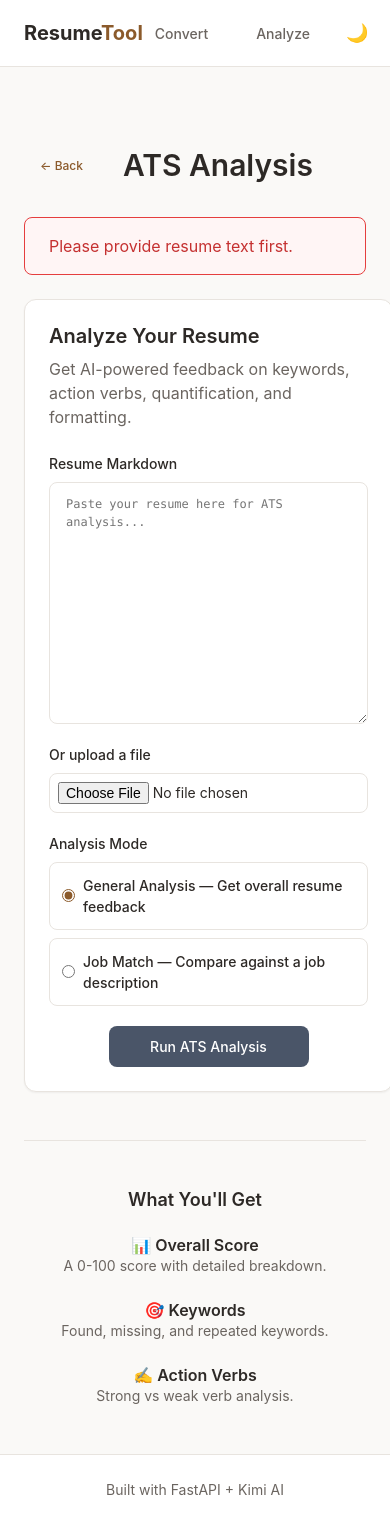
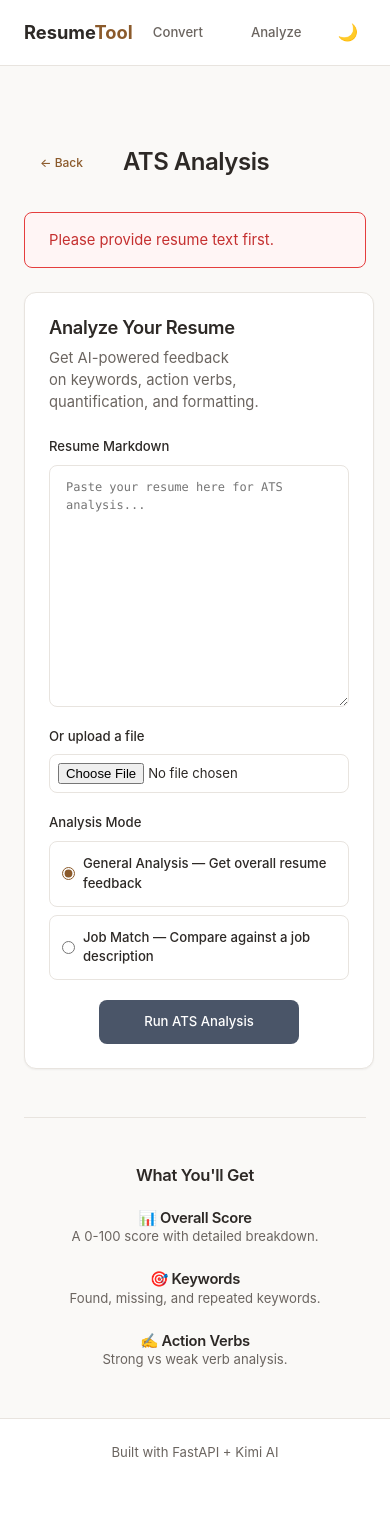
Before and after one commit to shukraditya/resume-generator-ats, a FastAPI app: page /improve in a window 390 px wide. After the commit the page ends 1457 px from the top, so only its background shows below. Run offline with FastAPI, Linux system fonts and the light colour scheme; some libraries are stand-ins or nearby versions.

Commit message:
refactor: modernize CSS with design system improvements
- Add fluid typography using clamp()
- Use logical properties (inline/block) throughout
- Add prefers-reduced-motion support
- Replace :focus with :focus-visible for better UX
- Consolidate transitions using CSS variables
- Add text-wrap: balance for better typography
- Add color-scheme meta for dark mode
- Improve button states with active transform
- Normalize breakpoint at 768px
- Add hanging-punctuation and optimizelegibility

```diff
--- a/static/css/style.css
+++ b/static/css/style.css
@@ -26,29 +29,30 @@
   --color-error: #e53e3e;
   --color-error-bg: #fff5f5;
 
-    /* Code preview (light mode default) */
+  /* Code preview */
   --color-code-bg: #1a1a1a;
   --color-code-text: #e4e4e4;
 
-    /* Typography */
+  /* Typography - Fluid scale using clamp */
   --font-sans: -apple-system, BlinkMacSystemFont, "Segoe UI", Roboto, "Helvetica Neue", Arial, sans-serif;
   --font-serif: Georgia, "Times New Roman", serif;
   --font-mono: "SF Mono", Monaco, "Cascadia Code", "Roboto Mono", Consolas, monospace;
 
-    --text-xs: 0.75rem;
-    --text-sm: 0.875rem;
-    --text-base: 1rem;
-    --text-lg: 1.125rem;
-    --text-xl: 1.25rem;
-    --text-2xl: 1.5rem;
-    --text-3xl: 1.875rem;
-    --text-4xl: 2.25rem;
+  /* Fluid type scale */
+  --text-xs: clamp(0.7rem, 0.75vw + 0.6rem, 0.75rem);
+  --text-sm: clamp(0.8rem, 0.5vw + 0.7rem, 0.875rem);
+  --text-base: clamp(0.9rem, 0.5vw + 0.8rem, 1rem);
+  --text-lg: clamp(1rem, 0.75vw + 0.85rem, 1.125rem);
+  --text-xl: clamp(1.125rem, 1vw + 0.9rem, 1.25rem);
+  --text-2xl: clamp(1.25rem, 1.5vw + 0.9rem, 1.5rem);
+  --text-3xl: clamp(1.5rem, 2vw + 1rem, 1.875rem);
+  --text-4xl: clamp(1.875rem, 3vw + 1rem, 2.25rem);
 
-    --line-height-tight: 1.25;
+  --line-height-tight: 1.2;
   --line-height-normal: 1.5;
-    --line-height-relaxed: 1.75;
+  --line-height-relaxed: 1.7;
 
-    /* Spacing - 8px base */
+  /* Spacing - 8px base grid */
   --space-1: 0.25rem;   /* 4px */
   --space-2: 0.5rem;    /* 8px */
   --space-3: 0.75rem;   /* 12px */
@@ -61,24 +65,42 @@
   --space-16: 4rem;     /* 64px */
 
   /* Radii */
-    --radius-sm: 4px;
-    --radius-md: 8px;
-    --radius-lg: 12px;
-    --radius-xl: 16px;
+  --radius-sm: 0.25rem;
+  --radius-md: 0.5rem;
+  --radius-lg: 0.75rem;
+  --radius-xl: 1rem;
   --radius-full: 9999px;
 
-    /* Shadows */
-    --shadow-sm: 0 1px 2px 0 rgba(0, 0, 0, 0.05);
-    --shadow-md: 0 4px 6px -1px rgba(0, 0, 0, 0.1), 0 2px 4px -1px rgba(0, 0, 0, 0.06);
-    --shadow-lg: 0 10px 15px -3px rgba(0, 0, 0, 0.1), 0 4px 6px -2px rgba(0, 0, 0, 0.05);
-    --shadow-xl: 0 20px 25px -5px rgba(0, 0, 0, 0.1), 0 10px 10px -5px rgba(0, 0, 0, 0.04);
+  /* Shadows - Layered for depth */
+  --shadow-sm: 0 1px 2px 0 rgb(0 0 0 / 0.05);
+  --shadow-md:
+    0 4px 6px -1px rgb(0 0 0 / 0.1),
+    0 2px 4px -2px rgb(0 0 0 / 0.1);
+  --shadow-lg:
+    0 10px 15px -3px rgb(0 0 0 / 0.1),
+    0 4px 6px -4px rgb(0 0 0 / 0.1);
+  --shadow-xl:
+    0 20px 25px -5px rgb(0 0 0 / 0.1),
+    0 8px 10px -6px rgb(0 0 0 / 0.1);
 
   /* Layout */
   --max-width: 1200px;
   --content-width: 800px;
+
+  /* Transitions */
+  --transition-fast: 150ms cubic-bezier(0.4, 0, 0.2, 1);
+  --transition-base: 200ms cubic-bezier(0.4, 0, 0.2, 1);
+  --transition-slow: 300ms cubic-bezier(0.4, 0, 0.2, 1);
+
+  /* Focus ring */
+  --focus-ring: 0 0 0 3px rgb(139 90 43 / 0.25);
+  --focus-ring-offset: 2px;
 }
 
-/* Dark Mode */
+/* ============================================
+   DARK MODE
+   ============================================ */
+
 [data-theme="dark"] {
   --color-bg: #1a1a1a;
   --color-surface: #242424;
@@ -120,10 +143,14 @@
     color: var(--color-text-muted);
     font-size: var(--text-lg);
     line-height: 1;
-    transition: all 0.15s ease;
+    transition:
+        color var(--transition-fast),
+        background-color var(--transition-fast),
+        box-shadow var(--transition-fast);
     display: flex;
     align-items: center;
     justify-content: center;
+    touch-action: manipulation;
 }
 
 .theme-toggle:hover {
@@ -147,6 +176,8 @@ html {
   font-size: 16px;
   -webkit-font-smoothing: antialiased;
   -moz-osx-font-smoothing: grayscale;
+  text-rendering: optimizelegibility;
+  hanging-punctuation: allow-end;
 }
 
 body {
@@ -155,9 +186,52 @@ body {
   line-height: var(--line-height-normal);
   color: var(--color-text);
   background-color: var(--color-bg);
-    min-height: 100vh;
+  min-block-size: 100vh;
+  min-block-size: 100dvb;
   display: flex;
   flex-direction: column;
+}
+
+/* Improve media defaults */
+img,
+picture,
+video,
+canvas,
+svg {
+  display: block;
+  max-inline-size: 100%;
+}
+
+/* Remove built-in form typography styles */
+input,
+button,
+textarea,
+select {
+  font: inherit;
+}
+
+/* Avoid text overflows */
+p,
+h1,
+h2,
+h3,
+h4,
+h5,
+h6 {
+  overflow-wrap: break-word;
+  text-wrap: balance;
+}
+
+/* Reduced motion preferences */
+@media (prefers-reduced-motion: reduce) {
+  *,
+  *::before,
+  *::after {
+    animation-duration: 0.01ms !important;
+    animation-iteration-count: 1 !important;
+    transition-duration: 0.01ms !important;
+    scroll-behavior: auto !important;
+  }
 }
 
 /* Typography */
@@ -165,31 +239,33 @@ h1, h2, h3, h4, h5, h6 {
   font-weight: 600;
   line-height: var(--line-height-tight);
   color: var(--color-text);
+  letter-spacing: -0.02em;
 }
 
 h1 {
   font-size: var(--text-3xl);
-    margin-bottom: var(--space-4);
+  margin-block-end: var(--space-4);
 }
 
 h2 {
   font-size: var(--text-xl);
-    margin-bottom: var(--space-4);
+  margin-block-end: var(--space-4);
 }
 
 h3 {
   font-size: var(--text-lg);
-    margin-bottom: var(--space-3);
+  margin-block-end: var(--space-3);
 }
 
 p {
-    margin-bottom: var(--space-4);
+  margin-block-end: var(--space-4);
+  max-inline-size: 65ch;
 }
 
 a {
   color: var(--color-primary);
   text-decoration: none;
-    transition: color 0.15s ease;
+  transition: color var(--transition-fast);
 }
 
 a:hover {
@@ -445,7 +533,21 @@ input[type="file"] {
     border: none;
     border-radius: var(--radius-md);
     cursor: pointer;
-    transition: all 0.15s ease;
+    transition:
+        background-color var(--transition-fast),
+        color var(--transition-fast),
+        box-shadow var(--transition-fast),
+        transform var(--transition-fast);
+    touch-action: manipulation;
+}
+
+.btn:active {
+    transform: scale(0.98);
+}
+
+.btn:focus-visible {
+    outline: none;
+    box-shadow: var(--focus-ring);
 }
 
 .btn-primary {
```
Also changed, not shown: other parts of static/css/style.css (+43 -21 lines), static/css/editor.css (+27 -3 lines). Lines whose indentation alone changed are shown as unchanged.
